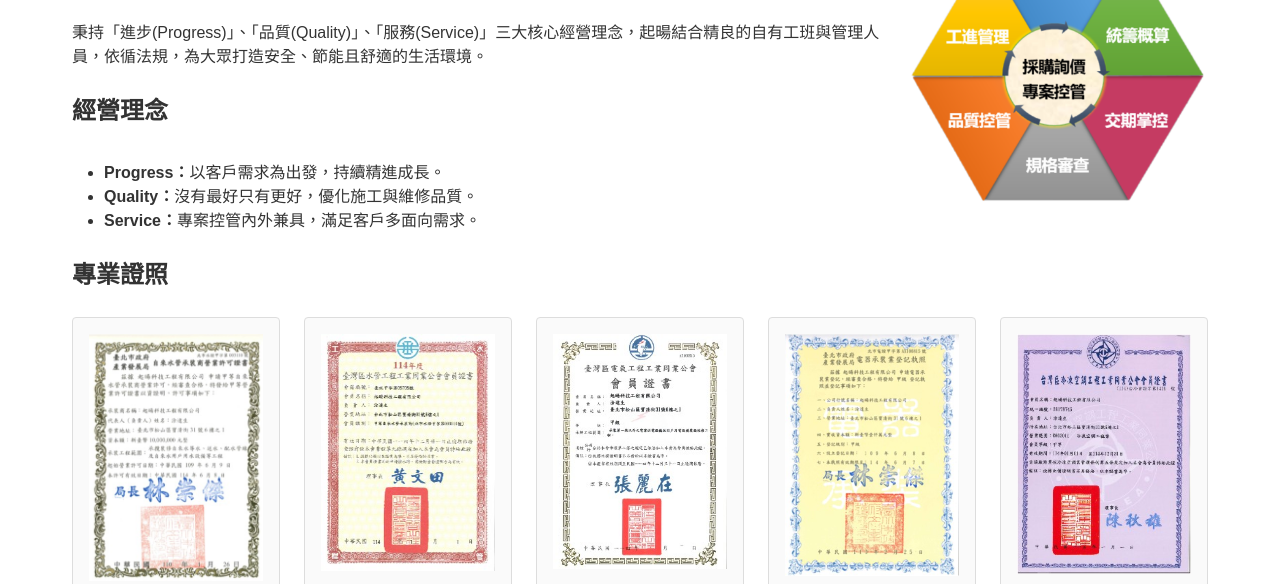
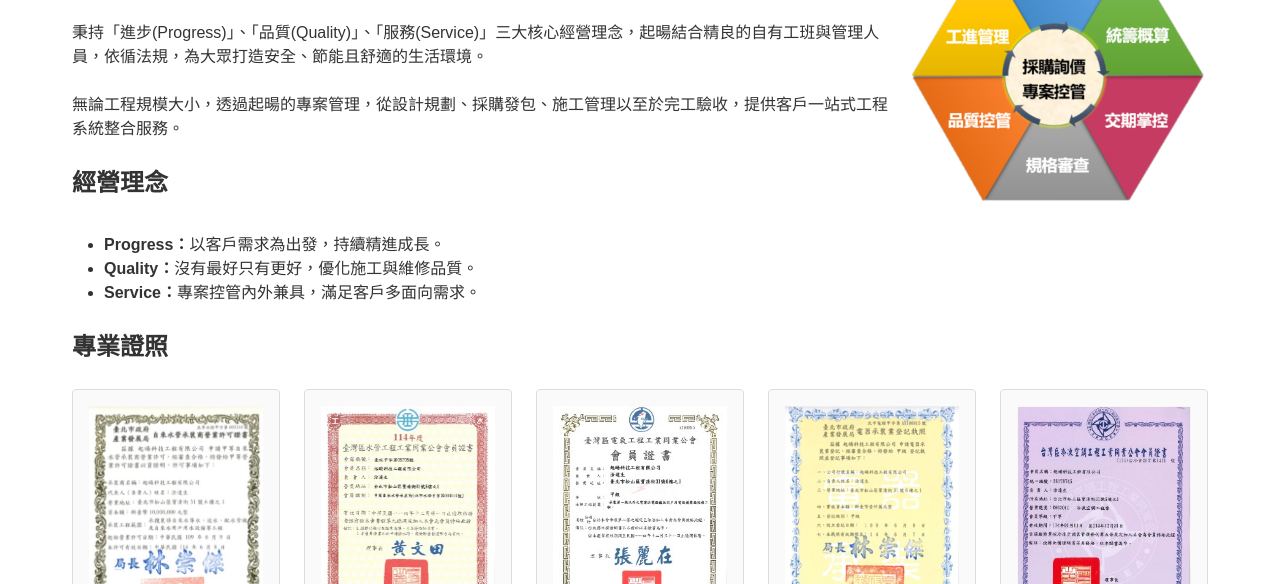
Before and after one commit to Chiyang211/ChiyangWeb, a plain HTML site: page about.html in a window 1280 px wide. Shown: the part 199-783 px from the top of the page. Drawn offline with Linux system fonts and the light colour scheme.

Commit message:
Update about.html

```diff
--- a/about.html
+++ b/about.html
@@ -44,7 +44,10 @@
       <p>
         秉持「進步(Progress)」、「品質(Quality)」、「服務(Service)」三大核心經營理念，起暘結合精良的自有工班與管理人員，依循法規，為大眾打造安全、節能且舒適的生活環境。
       </p>
-
+	<br>
+	 <p>
+	    無論工程規模大小，透過起暘的專案管理，從設計規劃、採購發包、施工管理以至於完工驗收，提供客戶一站式工程系統整合服務。
+	  </p>
     </div>
  <br>
     <h2>經營理念</h2>
```
